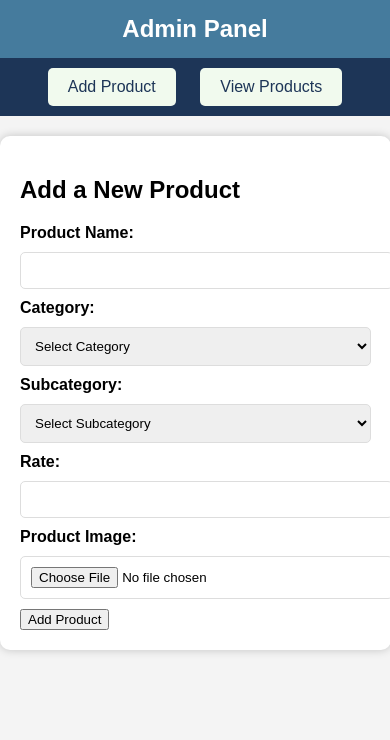
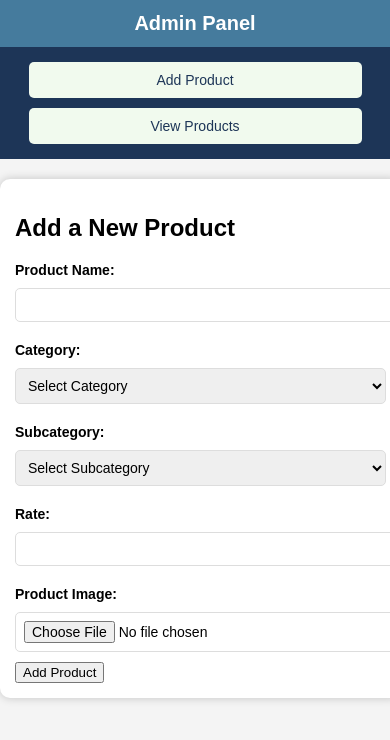
Before and after one commit to Vkingsevent/admin, a plain HTML site: page index.html in a window 390 px wide. Drawn offline with Linux system fonts and the light colour scheme.

Commit message:
Update admin.css

```diff
--- a/admin.css
+++ b/admin.css
@@ -18,6 +18,9 @@ nav {
   background: #1d3557;
   text-align: center;
   padding: 10px;
+  display: flex;
+  flex-wrap: wrap;
+  justify-content: center;
 }
 
 nav button {
@@ -25,7 +28,7 @@ nav button {
   color: #1d3557;
   border: none;
   padding: 10px 20px;
-  margin: 0 10px;
+  margin: 5px;
   font-size: 16px;
   cursor: pointer;
   border-radius: 5px;
@@ -61,6 +64,8 @@ input, select {
 
 label {
   font-weight: bold;
+  display: block;
+  margin-top: 10px;
 }
 
 #productsList {
@@ -99,3 +104,47 @@ label {
 .product-item button.edit-btn {
   background: #2a9d8f;
 }
+
+/* --- Responsive Design for Mobile Devices --- */
+@media (max-width: 600px) {
+  header {
+    font-size: 20px;
+    padding: 12px;
+  }
+
+  nav {
+    flex-direction: column;
+    align-items: center;
+  }
+
+  nav button {
+    width: 90%;
+    margin: 5px 0;
+    font-size: 14px;
+    padding: 10px;
+  }
+
+  #addProduct, #viewProducts {
+    padding: 15px;
+    width: 95%;
+  }
+
+  input, select {
+    font-size: 14px;
+    padding: 8px;
+  }
+
+  label {
+    font-size: 14px;
+  }
+
+  .product-item img {
+    height: 150px;
+  }
+
+  .product-item button {
+    width: 45%;
+    font-size: 14px;
+    padding: 6px;
+  }
+}
```
